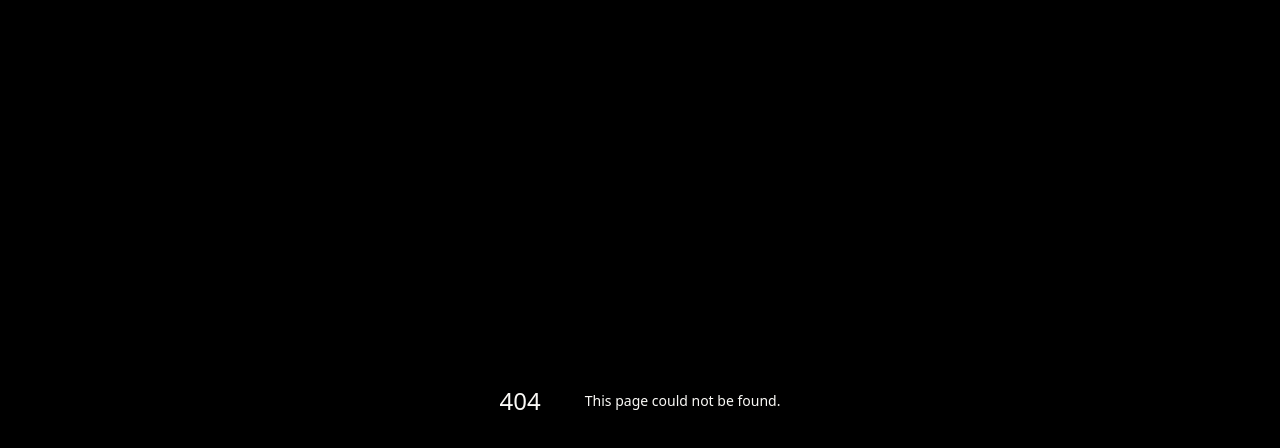
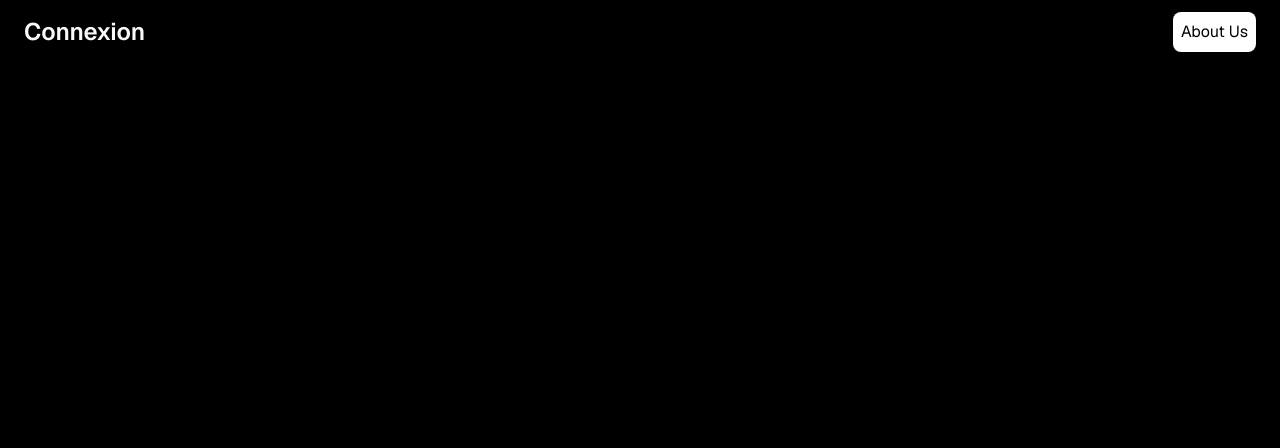
Before and after one commit to praneethravuri/connexion, a Next.js app: page /admin in a window 1280 px wide. Before the commit this address had no page. Shown: the top 448 px of the page. Built offline with nearby package versions, Linux system fonts and the light colour scheme.

Commit message:
Admin page

```diff
--- /dev/null
+++ b/app/(admin)/admin/page.tsx
@@ -0,0 +1,9 @@
+import React from 'react'
+
+const AdminPage = () => {
+  return (
+    <div>padfsdsfsdf</div>
+  )
+}
+
+export default AdminPage
--- /dev/null
+++ b/app/(admin)/layout.tsx
@@ -0,0 +1,11 @@
+import { ReactNode } from "react";
+import Authbar from "@/components/shared/Authbar";
+
+export default function AdminLayout({children} : {children : ReactNode}){
+    return(
+        <section>
+            <Authbar />
+            {children}
+        </section>
+    )
+}
--- a/app/(auth)/layout.tsx
+++ b/app/(auth)/layout.tsx
@@ -1,4 +1,4 @@
-// layout.tsx
+
 import { ReactNode } from "react";
 import Authbar from "@/components/shared/Authbar";
 
--- a/app/(root)/layout.tsx
+++ b/app/(root)/layout.tsx
@@ -3,7 +3,6 @@ import { ReactNode } from "react";
 import "../globals.css";
 import type { Metadata } from "next";
 import NavBar from '@/components/shared/NavBar'
-import LeftSideBar from "@/components/shared/LeftSideBar";
 
 export const metadata: Metadata = {
   title: "Connexion",
```
